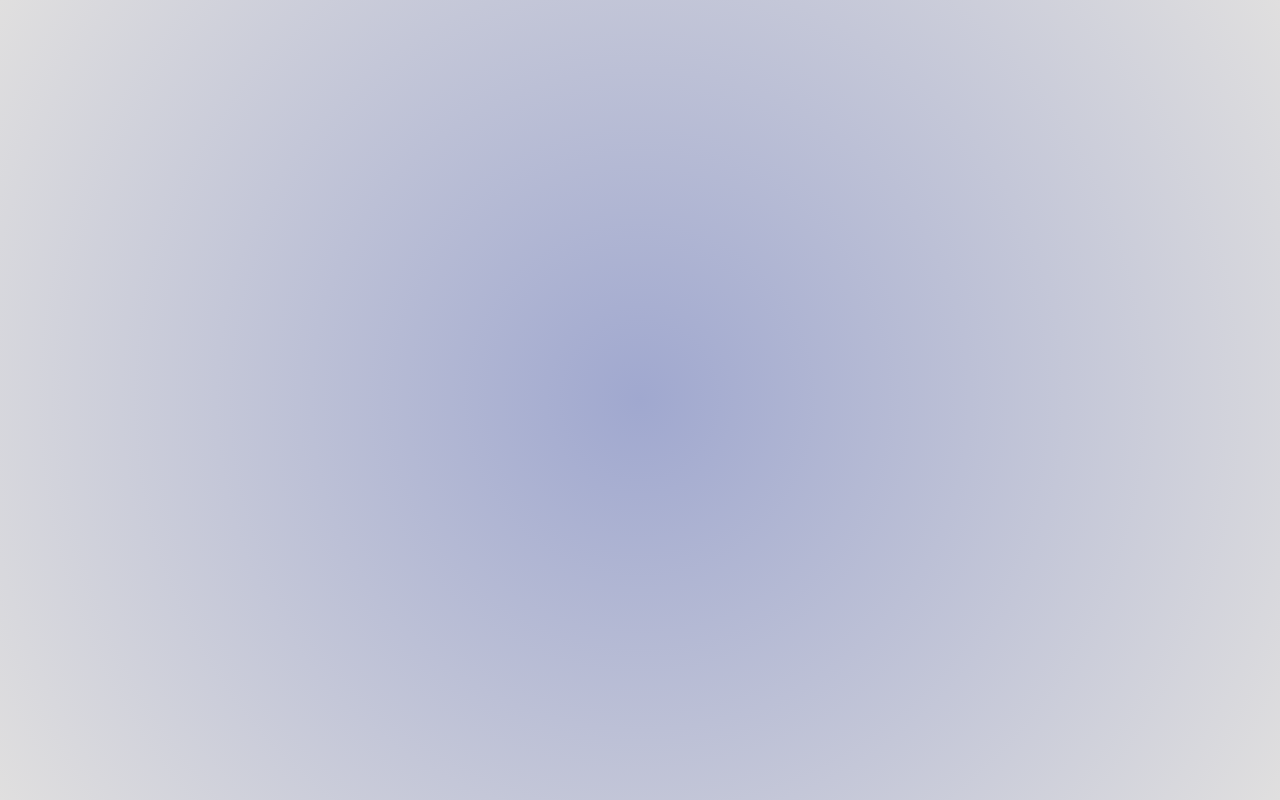
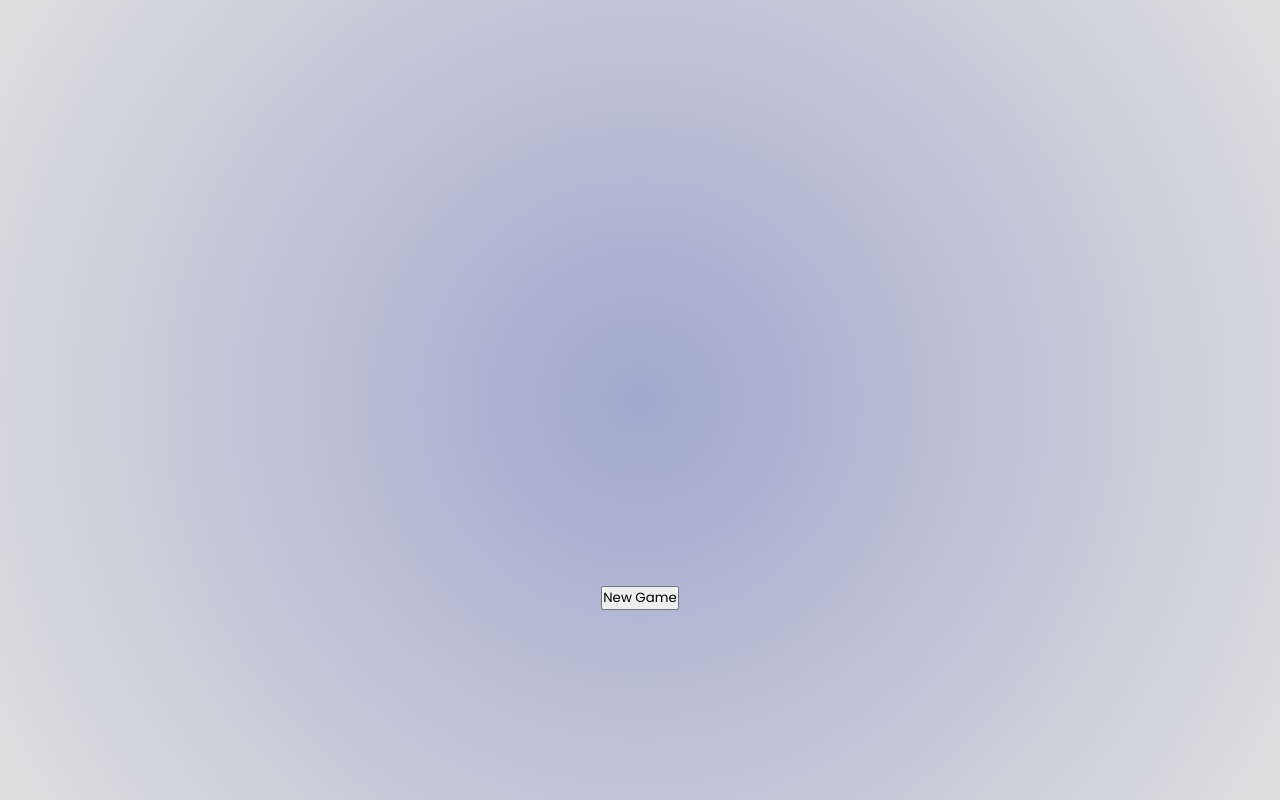
Before and after one commit to buzadandeveloper/memory-card-game, a React (Vite) app: page / in a window 1280 px wide. Built offline with nearby package versions, Linux system fonts and the light colour scheme.

Commit message:
feat: implement NewGameButton component

```diff
--- a/src/components/GameView/GameView.jsx
+++ b/src/components/GameView/GameView.jsx
@@ -2,6 +2,7 @@ import styled from "@emotion/styled";
 import { useEffect } from "react";
 import { useSelector } from "react-redux";
 import { SingleCard } from "../SingleCard/SingleCard";
+import { NewGameButton } from "../NewGameButton/NewGameButton";
 
 const GameViewContainer = styled.div`
   height: 100vh;
@@ -41,6 +42,7 @@ export const GameView = () => {
           <SingleCard key={index} card={card} index={index} />
         ))}
       </GameViewGrid>
+      <NewGameButton />
     </GameViewContainer>
   );
 };
```
